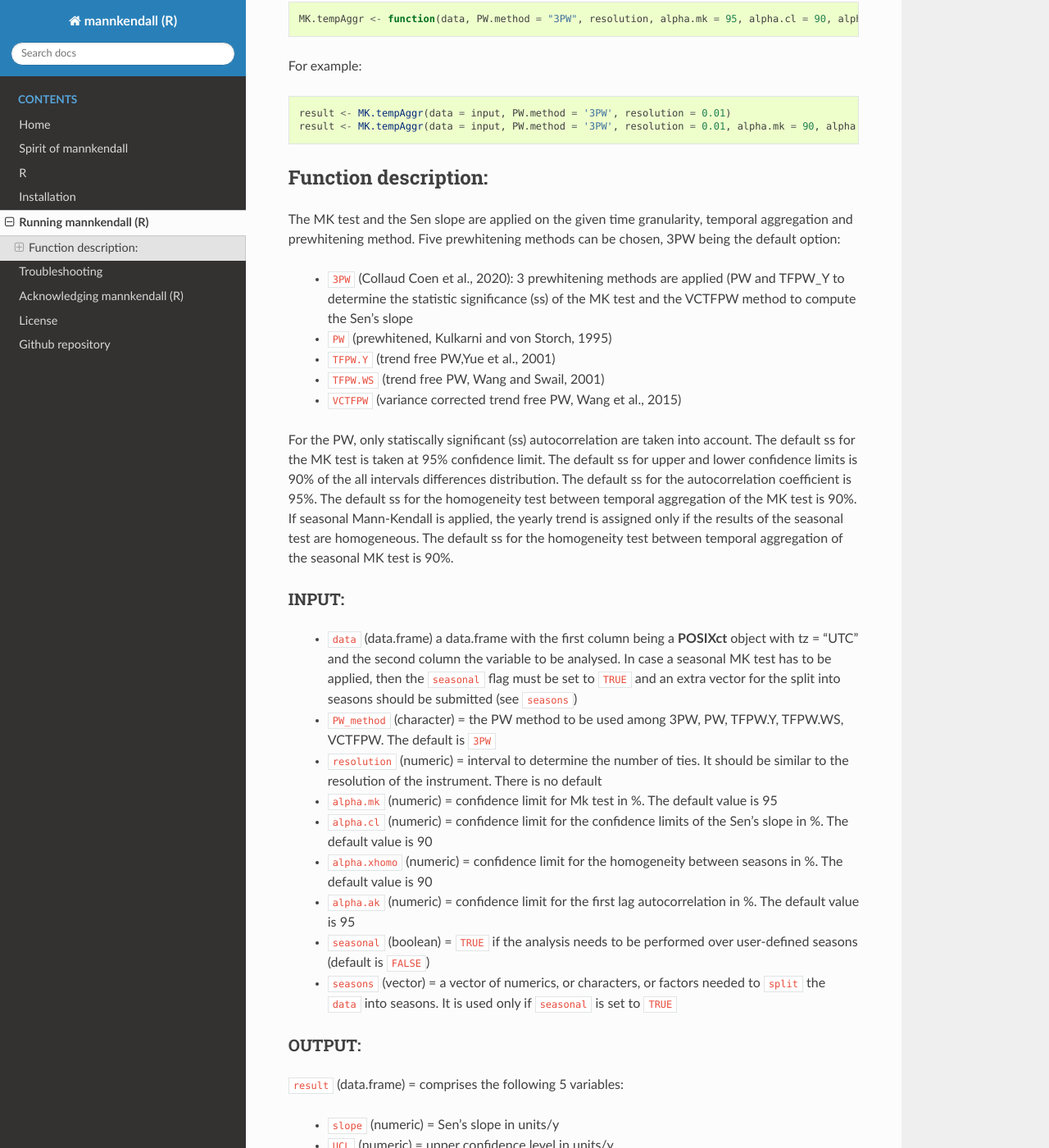
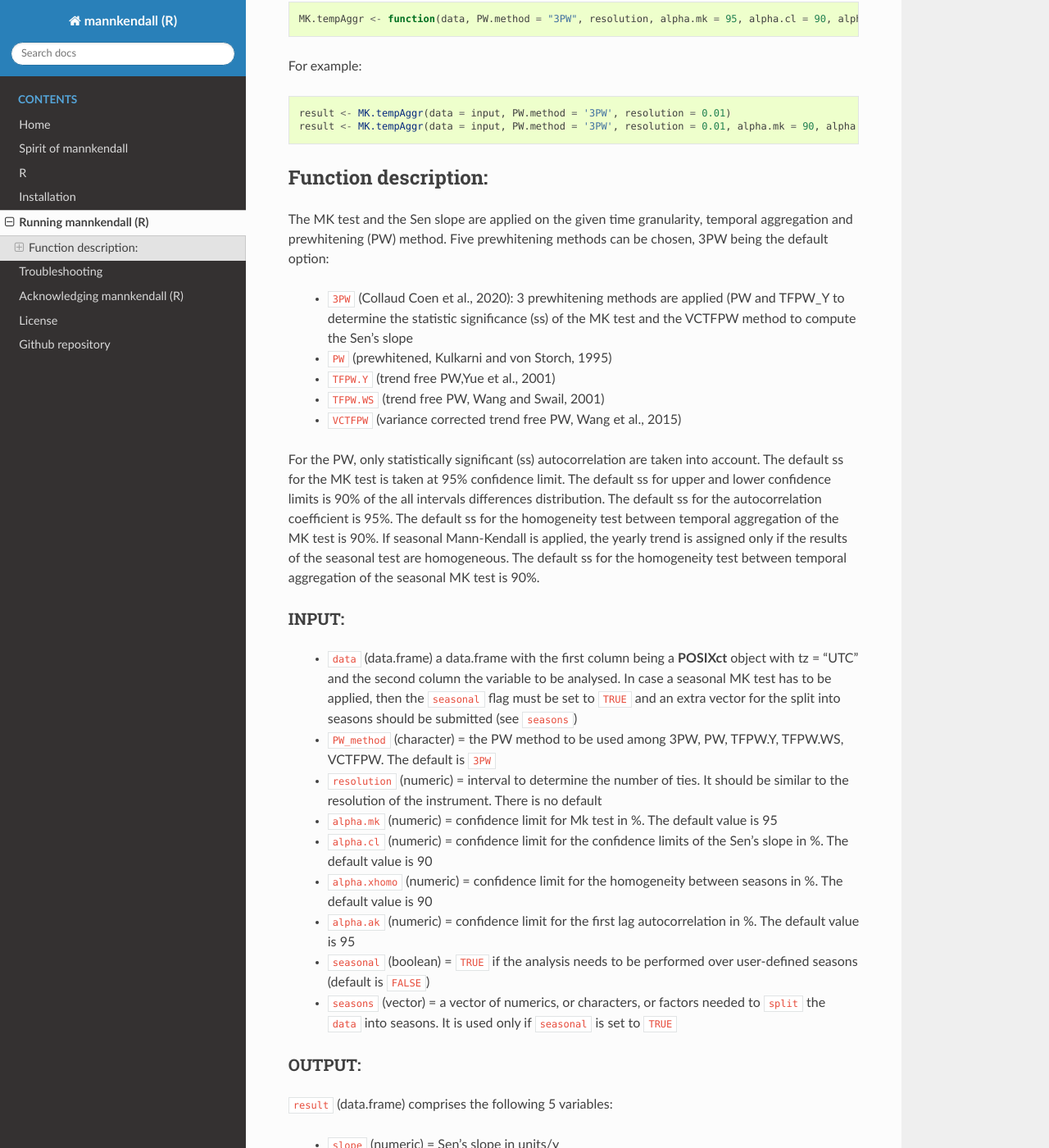
Before and after one commit to mannkendall/R, a Sphinx documentation site: the page built from docs/source/running.rst, in a window 1280 px wide and 1400 px high, scrolled down 230 px. Shown: the whole window at 82% size. Built offline with Sphinx 7.4.7 and the Read the Docs theme 2.0.0, drawn with Linux system fonts in a browser that asks for light colours; the version number could not be read and is left out; some of the changed text lies outside the part shown.

Commit message:
minor fixes

```diff
--- a/docs/source/running.rst
+++ b/docs/source/running.rst
@@ -22,7 +22,7 @@
 ---------------------
 
 The MK test and the Sen slope are applied on the given time granularity, temporal aggregation and
-prewhitening method. Five prewhitening methods can be chosen, 3PW being the default option:
+prewhitening (PW) method. Five prewhitening methods can be chosen, 3PW being the default option:
 
   - ``3PW`` (Collaud Coen et al., 2020): 3 prewhitening methods are applied (PW and TFPW_Y to determine the statistic significance (ss) of the MK test and the VCTFPW method to compute the Sen's slope
   - ``PW`` (prewhitened, Kulkarni and von Storch, 1995)
@@ -30,7 +30,7 @@
   - ``TFPW.WS`` (trend free PW, Wang and Swail, 2001)
   - ``VCTFPW`` (variance corrected trend free PW, Wang et al., 2015)
 
-For the PW, only statiscally significant (ss) autocorrelation are taken into account. The default ss for the MK test is taken
+For the PW, only statistically significant (ss) autocorrelation are taken into account. The default ss for the MK test is taken
 at 95% confidence limit. The default ss for upper and lower confidence limits is 90% of the all
 intervals differences distribution. The default ss for the autocorrelation coefficient is 95%. The
 default ss for the homogeneity test between temporal aggregation of the MK test is 90%.
@@ -53,17 +53,17 @@
 OUTPUT:
 *******
 
-``result`` (data.frame) = comprises the following 5 variables:
+``result`` (data.frame) comprises the following 5 variables:
 
   - ``slope`` (numeric) = Sen's slope in units/y
   - ``UCL`` (numeric) = upper confidence level in units/y
   - ``LCL`` (numeric) = lower confidence level in units/y
-  - ``P`` (numeric) =  probability for the statistical significance. If 3PW is applied, P= max(P_PW, P_TFPW_Y)
-  - ``ss`` (numeric) = statistical significance:
-        - ``alpha.mk`` if the test is ss at the alpha confidence level. Default = 95%
-        - ``0`` if the test is not ss at the ``alpha.mk`` confidence level
-        - ``-1`` if the test is a ``TFPW.Y`` fals epositive at ``alpha.mk`` confidence level
-        - ``-2`` if the test is a PW false positive at ``alpha.mk`` confidence level
+  - ``P`` (numeric) =  probability for the statistical significance. If 3PW is applied, P = max(P_PW, P_TFPW_Y)
+  - ``ss`` (numeric) = statistical significance
+        * ``alpha.mk`` if the test is ss at the alpha confidence level. Default = 95%
+        * ``0`` if the test is not ss at the ``alpha.mk`` confidence level
+        * ``-1`` if the test is a ``TFPW.Y`` fals epositive at ``alpha.mk`` confidence level
+        * ``-2`` if the test is a PW false positive at ``alpha.mk`` confidence level
 
 **Sources:**
 
```
